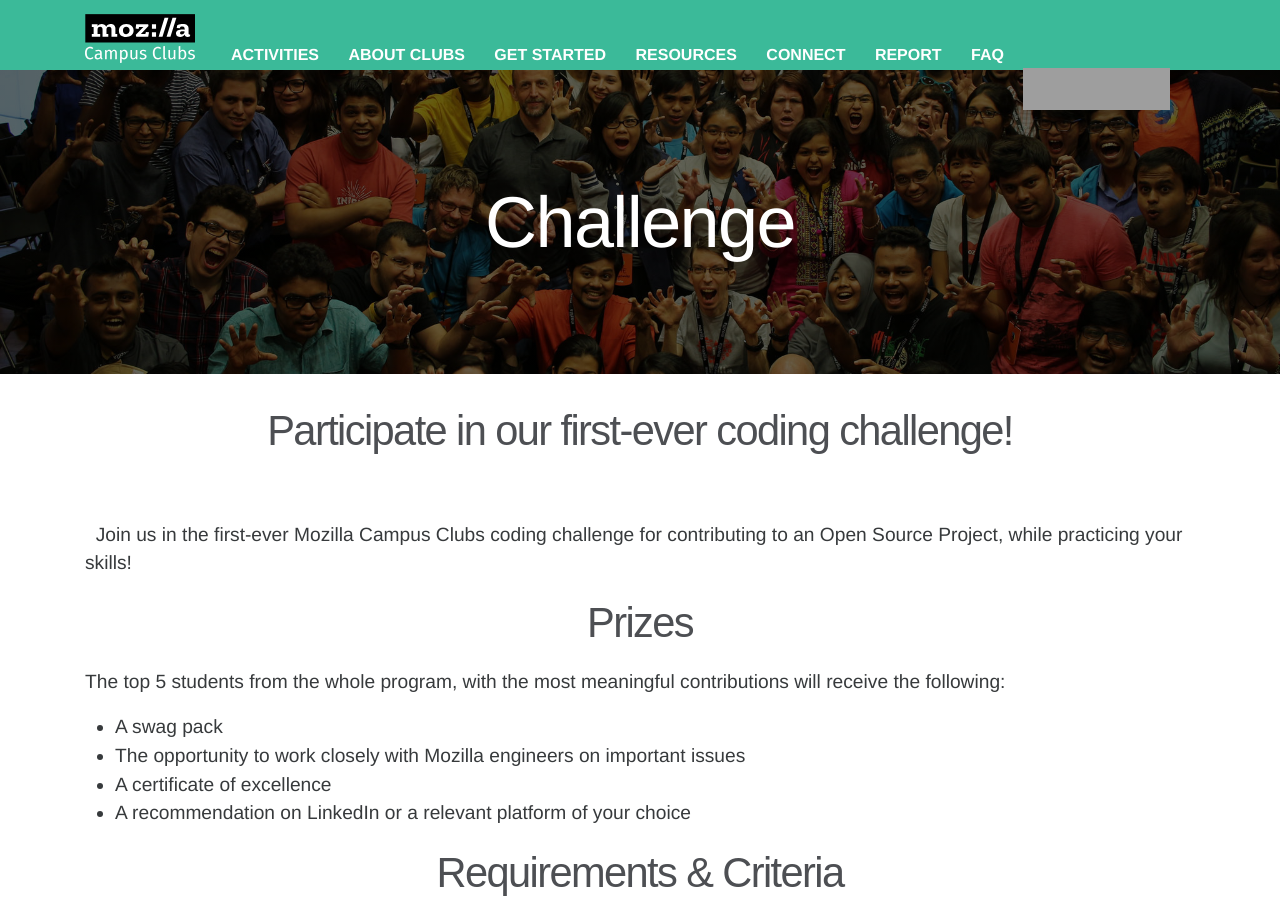
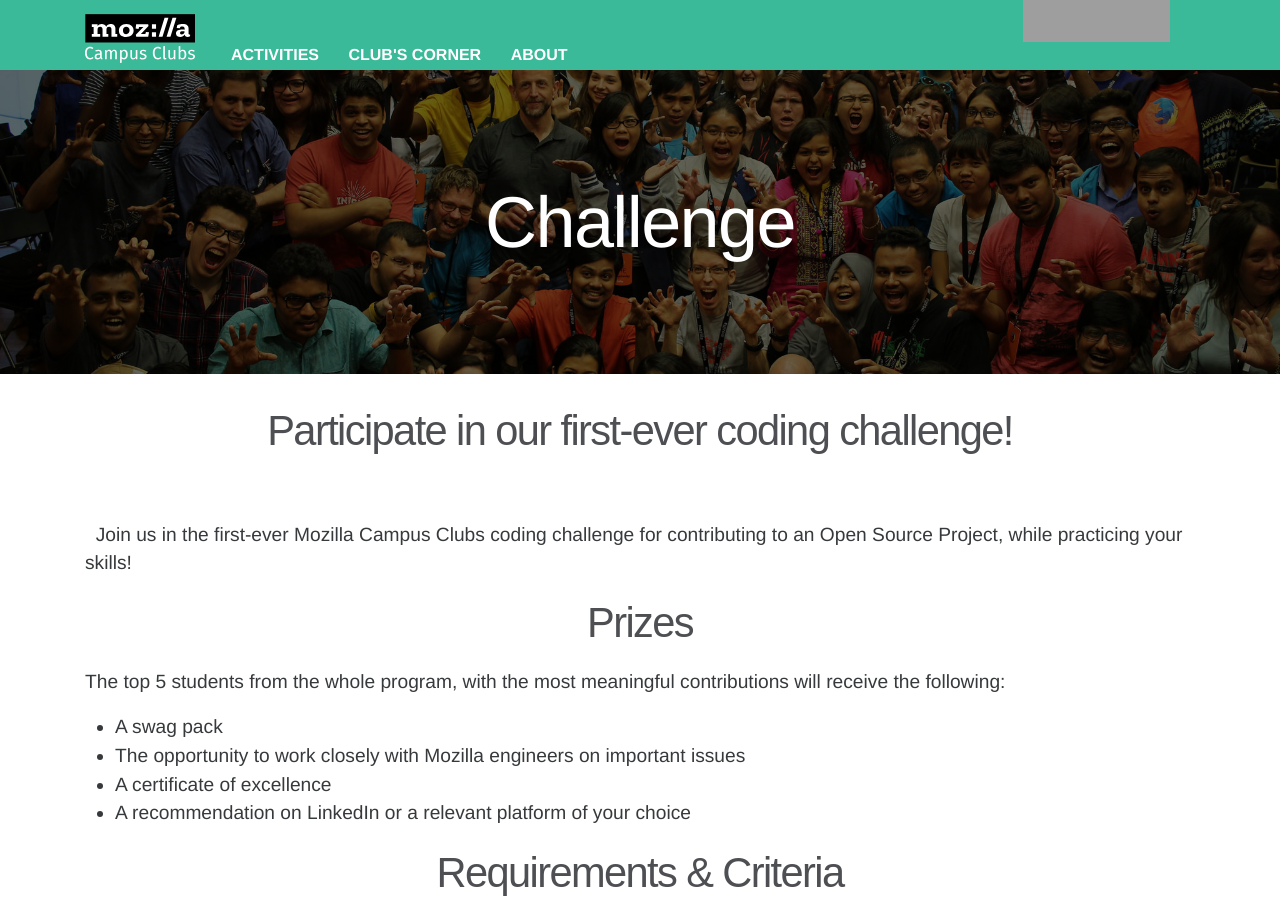
Before and after one commit to mozilla/mozilla-campus-clubs, a Jekyll site: the page built from _pages/challenge.md, in a window 1280 px wide and 900 px high. Built offline with Jekyll 4.4.1, drawn with Linux system fonts in a browser that asks for light colours; some web fonts are replaced; grey boxes are pictures that could not be loaded.

Commit message:
add dropdown menu

```diff
--- a/_includes/header.html
+++ b/_includes/header.html
@@ -9,12 +9,17 @@
       </button>
       <div class="collapse navbar-toggleable-md" id="exCollapsingNavbar">
         <a class="nav-link" href="/activities/">Activities</a>
-        <a class="nav-link" href="/about/">About Clubs</a>
-        <a class="nav-link" href="/get-started/">Get Started</a>
-        <a class="nav-link" href="/resources/">Resources</a>
-        <a class="nav-link" href="/connect/">Connect</a>
-        <a class="nav-link" href="/report/#">Report</a>
-        <a class="nav-link" href="/faq/">FAQ</a>
+        <span class="nav-link dropdown">
+          <a class="nav-link" href="#" id="dropdownMenuLink" data-toggle="dropdown" aria-haspopup="true" aria-expanded="false">Club's Corner</a>
+          <div class="dropdown-menu" aria-labelledby="dropdowndropdownMenuLink">
+              <a class="nav-link dropdown-item" href="/get-started/">Get Started</a>
+              <a class="nav-link dropdown-item" href="/resources/">Resources</a>
+              <a class="nav-link dropdown-item" href="/connect/">Connect/a>
+              <a class="nav-link dropdown-item" href="/report/#">Report</a>
+              <a class="nav-link dropdown-item" href="/faq/">FAQ</a>
+          </div>
+        </span>
+        <a class="nav-link" href="/about/">About</a>
       </div>
 
       <div id="tabzilla" class="hidden-lg-down">
```
